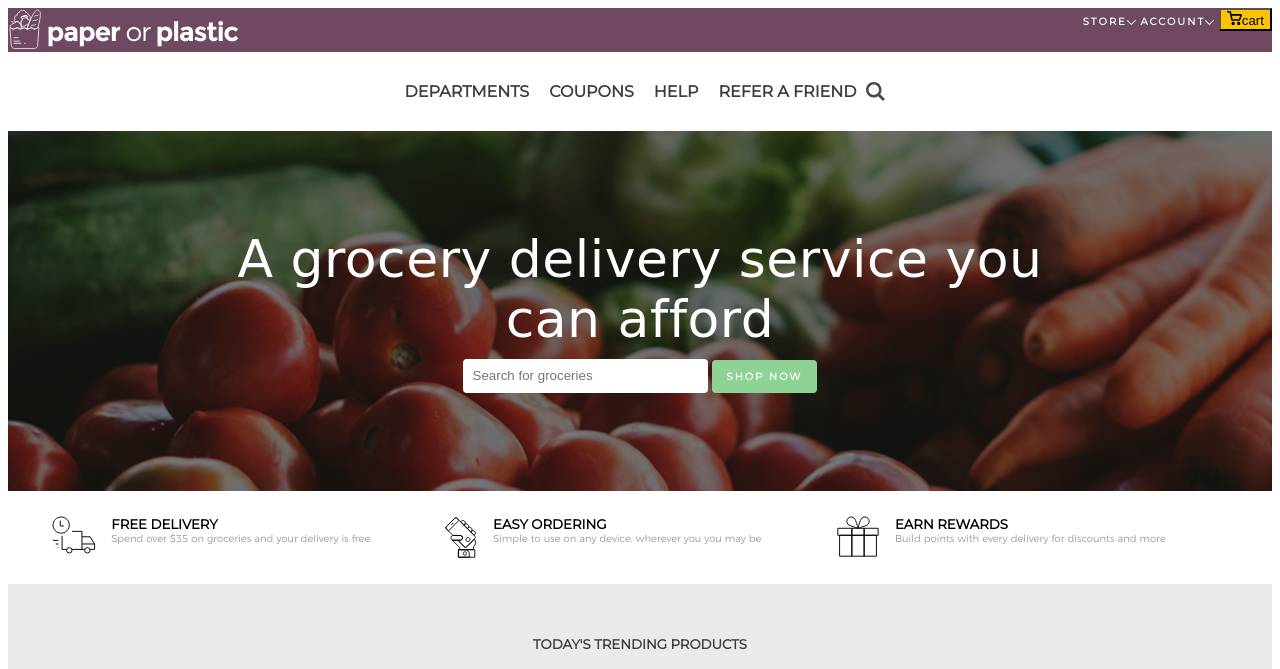
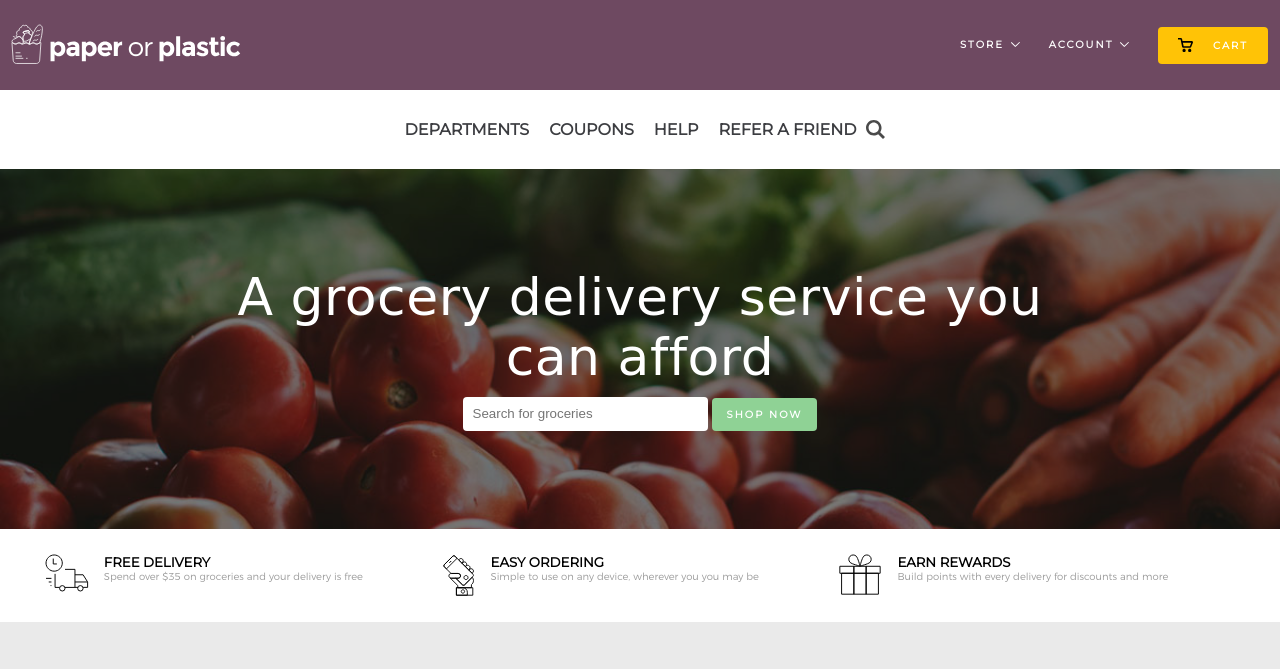
Before and after one commit to git-e-up/grocery-home, a plain HTML site: page index.html in a window 1280 px wide. Shown: the top 669 px of the page. Drawn offline with Linux system fonts and the light colour scheme; a web font is replaced by a local one.

Commit message:
style header

```diff
--- a/index.html
+++ b/index.html
@@ -3,11 +3,11 @@
   <link rel="stylesheet" href="style.css">
 </head>
 <header>
-  <img src="icons/logo.svg" alt="logo"/>
+  <img class="logo" src="icons/logo.svg" alt="logo"/>
   <div class="header-controls mb">
     <span class="primary">store<img src="icons/down-arrow.svg" alt="expand"/></span>
     <span class="primary">account<img src="icons/down-arrow.svg" alt="expand"/></span>
-    <button class="cart"><img src="icons/cart.svg" alt="cart"/>cart</button>
+    <button class="green-btn cart"><img src="icons/cart.svg" alt="cart"/><span>cart</span></button>
   </div>
 </header>
 <nav class="nav">
@@ -97,7 +97,6 @@
   <ul class="recipes-list">
     <li class="recipes-individual">
       <img src="images/noodle.png">
-      <!-- <div style="background:url('images/noodle.png') center center no-repeat; background-size:contain; height: 0; padding-bottom: 100%;"></div> -->
       <h4 class="mb">Hearty Shrimp Udon</h4>
       <div class="stars">
         <img src="icons/green-star.svg">
--- a/style.css
+++ b/style.css
@@ -2,8 +2,8 @@
     font-family: "Montserrat-Light";
     src: url(fonts/Montserrat-Light.otf) format("truetype");
 }
-header {
-  background-color: #6E4961;
+body {
+  margin: 0;
 }
 .mb {
   font-family: 'Montserrat', sans-serif;
@@ -30,16 +30,54 @@ header {
   text-transform: uppercase;
   cursor: pointer;
 }
+header {
+  background-color: #6E4961;
+  height: 90px;
+  display: flex;
+  align-items: center;
+  justify-content: space-between;
+}
+.logo {
+  margin-left: 10px;
+}
 .header-controls {
-  float: right;
   color: #fff;
   font-size: 10px;
   text-transform: uppercase;
   letter-spacing: 2
 }
+.primary {
+  margin: 12px;
+}
+.primary img {
+  margin-left: 7px;
+  padding-bottom: 1px;
+}
 .cart {
   background-color: #FFC306;
+  margin: 12px;
+  position: relative;
+  width: 110px;
+  height: 37px;
 }
+.cart img {
+  margin-right: 20px;
+  display: inline-block;
+  vertical-align: middle;
+}
+.cart span {
+  display: inline-block;
+  vertical-align: middle;
+}
+/*.cart:before {
+  content: '';
+  background: url('icons/cart.svg') center center no-repeat;
+  background-size: cover;
+  width: 14px;
+  height: 15px;
+  background-size: cover;
+  display: block;
+}*/
 
 nav {
   display: flex;
```
